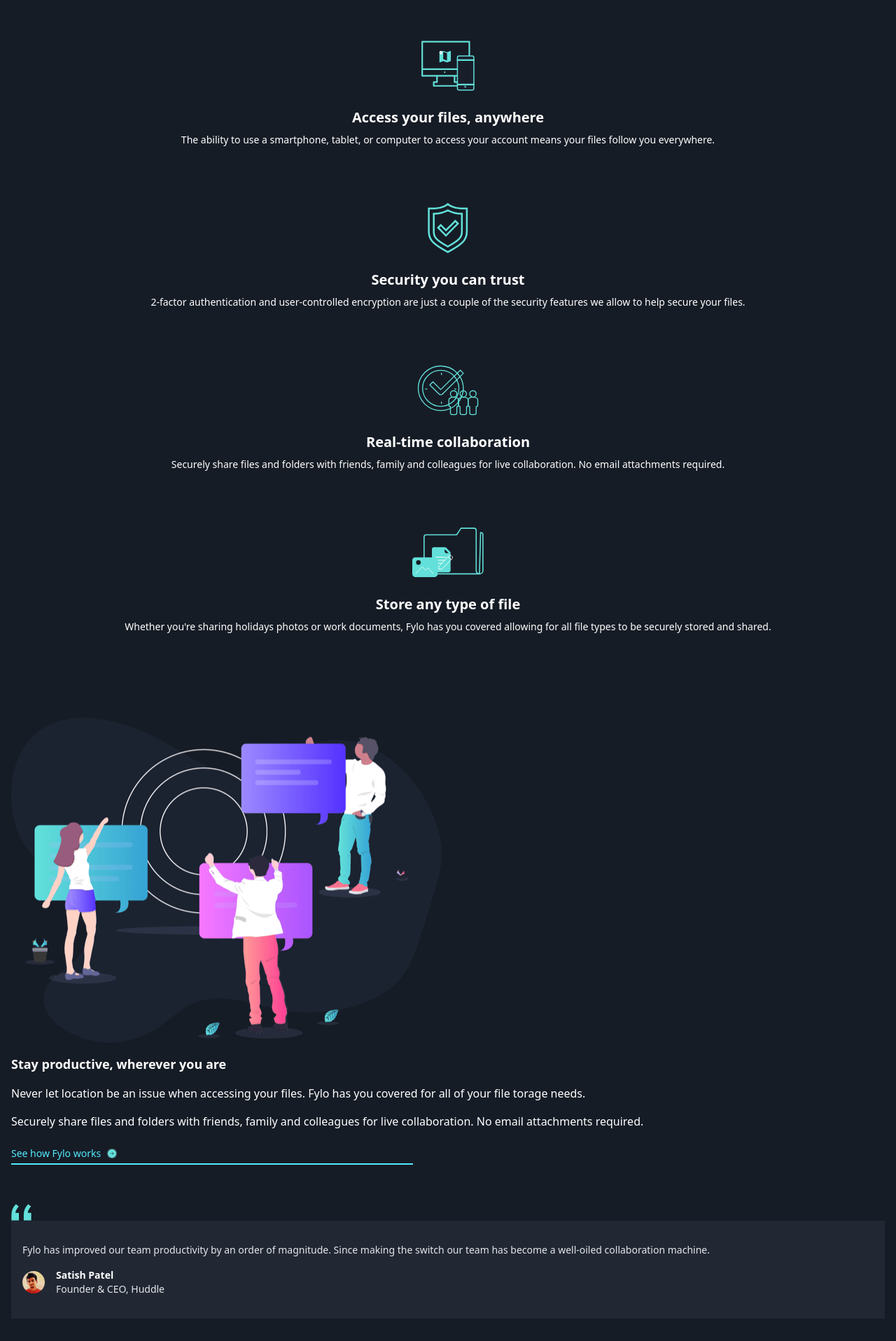
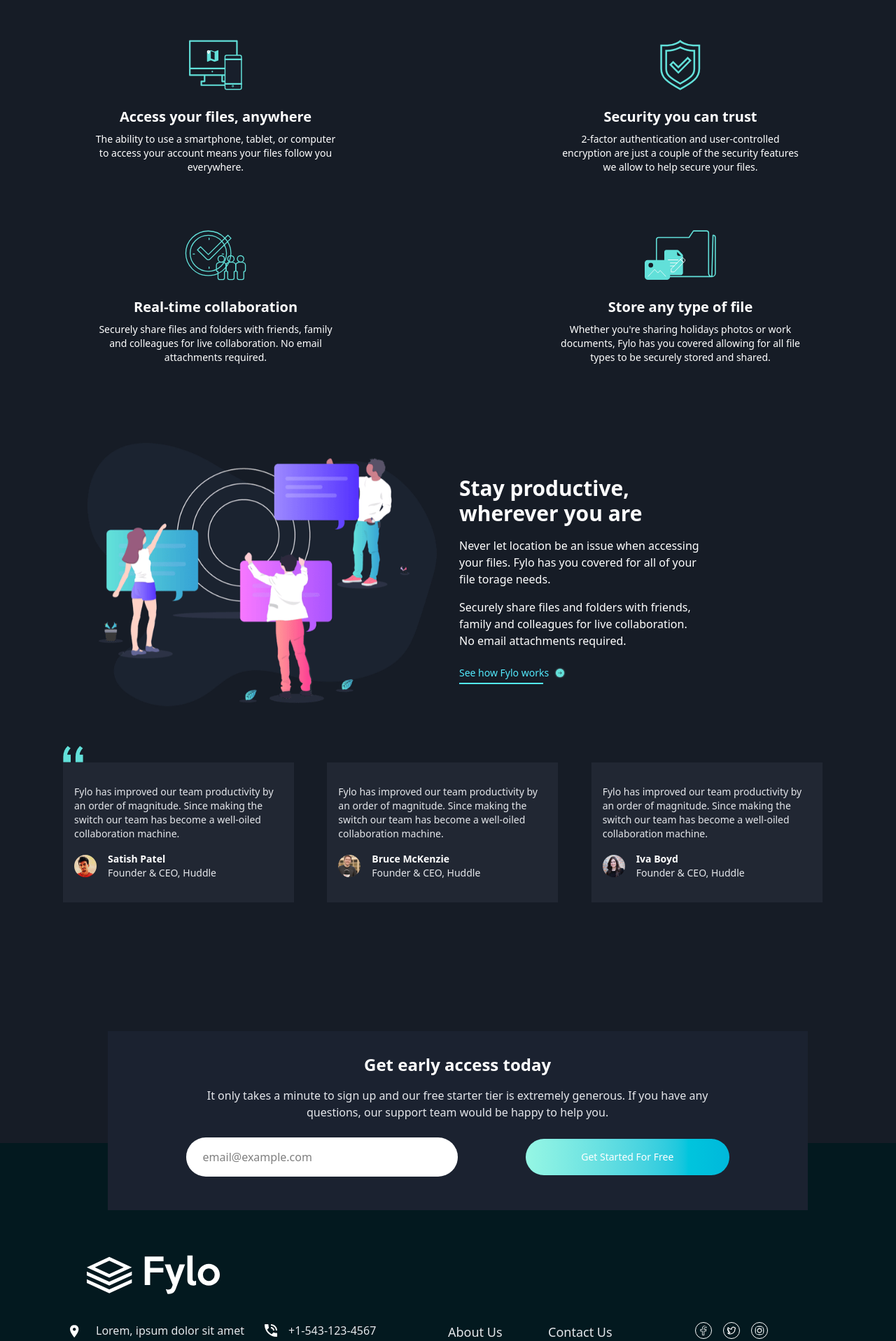
Before and after one commit to Medido1/Fylo-landing-page-with-dark-theme-and-features-grid, a React (Vite) app: page / in a window 1280 px wide. Shown: the part 880-2797 px from the top of the page at 70% size. Built offline with nearby package versions, Linux system fonts and the light colour scheme.

Commit message:
Add resposinve desing for different screen sizes

```diff
--- a/src/components/Feature.jsx
+++ b/src/components/Feature.jsx
@@ -2,14 +2,15 @@
   const {image, title, description} = data;
 
   return (
-    <div className="flex flex-col gap-2 text-center items-center">
+    <div className="flex flex-col gap-2 text-center items-center
+      x">
       <img
         className="h-18 mb-4"
         src={image} alt={title} />
       <h2 className="text-xl text-white font-bold">
         {title}
       </h2>
-      <p className="text-white text-sm w-[80%]">
+      <p className="text-white text-sm w-[80%] lg:w-[60%]">
         {description}
       </p>
     </div>
--- a/src/components/Footer.jsx
+++ b/src/components/Footer.jsx
@@ -8,10 +8,11 @@
 
 function Footer() {
   return (
-    <footer className="bg-[#03191F] p-4 lg:px-25 flex flex-col">
+    <footer className="bg-[#03191F] p-4 lg:px-25 flex flex-col lg:pt-30">
       <img src={logo} alt="logo" className="mt-10 ml-6 self-start h-14 mb-10" />
-      <div className="flex flex-col">
-        <div>
+      <div
+        className="flex flex-col md:grid md:grid-cols-2 lg:grid-cols-4">
+        <div className="lg:grid lg:grid-cols-2 lg:gap-4 lg:col-span-2">
           <div className="flex items-start gap-4 mb-4">
             <img src={locationIcon} alt="location icon" className="mt-1"/>
             <p className="text-gray-200 font-openSans ml-2 md:max-w-60 lg:max-w-80">
@@ -20,6 +21,7 @@
               vel necessitatibus id ex laborum.
             </p>
           </div>
+          <div>
             <div className="flex items-center gap-4 mb-4">
               <img src={phoneIcon} alt="phone icon"/>
               <p className="text-gray-200 font-openSans">
@@ -33,8 +35,9 @@
               </p>
             </div>
           </div>
-        <div className="text-gray-200 flex flex-col gap-2 mt-10
-          text-lg md:mt-0 md:grid md:grid-cols-2 md:gap-4 lg:gap-32">
+        </div>
+        <div className="text-gray-200 flex flex-col gap-2 mt-10 lg:mt-0
+          text-lg md:mt-0 md:grid md:grid-cols-2 md:gap-4">
           <ul className="flex flex-col gap-2 mb-6">
             <li>
               <a href="" className="cursor-pointer">About Us</a>
@@ -61,7 +64,8 @@
             </li>
           </ul>
         </div>
-        <div className="flex gap-4 mt-10 mx-auto mb-5">
+        <div className="flex gap-4 mt-10 lg:mt-0 mx-auto
+          mb-5 md:col-span-2 lg:col-span-1">
           <img
             className="cursor-pointer h-6 border-1 border-white p-1 rounded-[50%]"
             src={facebookIcon} alt="facebook icon"
--- a/src/components/Header.jsx
+++ b/src/components/Header.jsx
@@ -4,7 +4,7 @@
 
 function Header() {
   return (
-    <header className="px-4 py-8" >
+    <header className="px-4 py-8 lg:px-8 lg:py-16" >
       <div className="flex items-center justify-between mb-10">
         <img
           className="h-6"
@@ -15,7 +15,10 @@
           <a href="#">Sign In</a>
         </div>
       </div>
-      <img src={illustrationIntro} alt="illustration" />
+      <img
+        className="md:w-[50%] lg:w-[40%] mx-auto mb-10"
+        src={illustrationIntro} alt="illustration" />
+      <div className="sm:max-w-[80%] md:max-w-[60%] lg:max-w-[40%] mx-auto">
         <h1 className="font-raleway text-3xl text-white text-center font-bold mt-4">
           All your files in one secure location, accessible anywhere.
         </h1>
@@ -23,6 +26,7 @@
           Fylo stores all your most important files in one secure location. Access them wherever
           you need, share and collaborate with friends family, and co-workers.
         </p>
+      </div>
       <button className="block mx-auto mt-8 px-18 py-2 rounded-full text-white
         bg-gradient-to-r from-teal-200 to-cyan-500">
         Get Started
--- a/src/components/Main.jsx
+++ b/src/components/Main.jsx
@@ -7,8 +7,9 @@
 
 function Main() {
    return (
-    <main className="px-4 py-6 flex-grow mt-20">
-      <ul className="flex flex-col gap-20 mb-30">
+    <main className="px-4 py-6 flex-grow mt-20 relative">
+      <ul className="flex flex-col gap-20 mb-28
+        sm:grid sm:grid-cols-2">
         {features && features.map(feature => (
           <Feature
             key={feature.id}
@@ -16,15 +17,20 @@
           />
         ))}
       </ul>
-      <img src={stayProductive} alt="stay productive illustration" />
-      <h3 className="font-bold text-white text-lg my-4">
+      <div className="lg:flex lg:justify-center lg:gap-8 lg:items-center ">
+        <img
+          className="sm:w-[50%] lg:w-[40%]"
+          src={stayProductive} alt="stay productive illustration" />
+        <div className="lg:w-[40%]">
+          <h3 className="font-bold text-white text-lg sm:text-xl
+           lg:text-3xl sm:w-[80%] lg:w-[60%] my-4">
             Stay productive, wherever you are
           </h3>
-      <p className="text-white mb-4">
+          <p className="text-white mb-4 lg:max-w-[70%]">
             Never let location be an issue when accessing your files. Fylo has you
             covered for all of your file torage needs.
           </p>
-      <p className="text-white">
+          <p className="text-white lg:max-w-[70%]">
             Securely share files and folders with friends, family and colleagues
             for live collaboration. No email attachments required.
           </p>
@@ -34,35 +40,45 @@
               <img src={arrowIcon} alt="arrow icon" />
             </div>
             <div
-          className="h-0.5 bg-cyan-300 w-[46%]">
+              className="h-0.5 bg-cyan-300 w-[46%] lg:w-[24%]">
             </div>
           </a>
-      <ul className="relative flex flex-col gap-8 mt-20">
+        </div>
+      </div>
+      <ul className="relative flex flex-col gap-8 mt-20
+        sm:grid sm:grid-cols-2 lg:grid-cols-3 lg:between mx-auto
+         sm:pb-80 max-w-[1100px]">
         {testimonials && testimonials.map(item => (
           <Testimonial key={item.id} data={item}/>
         ))}
         <img src={bgQuotes} className="absolute -top-6 h-6" />
       </ul>
-      <div className="mt-20 bg-[#1b2230] px-4 py-8 flex flex-col items-center">
-        <p className="text-white text-xl font-bold text-center">
+      <div className="mt-20 bg-[#1b2230] px-4 py-8 flex flex-col items-center
+        sm:max-w-[500px] sm:absolute sm:-bottom-[2%] lg:-bottom-[6%] sm:left-[10%] md:left-[18%]
+        lg:left-[12%] lg:max-w-[1000px] lg:px-28">
+        <p className="text-white text-xl lg:text-2xl font-bold text-center">
           Get early access today
         </p>
         <p className="text-gray-200 text-center mt-4">
           It only takes a minute to sign up and our free starter tier is extremely generous.
           If you have any questions, our support team would be happy to help you.
         </p>
-        <div>
+        <div className="lg:flex lg:items-center lg:w-full">
+          <div className="w-full">
             <label htmlFor="email" className="sr-only">Email Adress</label>
             <input
-            className="rounded-full bg-white px-6 py-4 mt-6 mb-4 "
+              className="rounded-full bg-white px-6 py-4 mt-6 mb-4 lg:w-[80%] "
               type="email" placeholder="email@example.com" id="email"
               required
             />
           </div>
-        <button className="bg-gradient-to-r from-teal-200 to-cyan-500
-          text-white px-16 py-4 mt-2 rounded-full cursor-pointer">
+          <button
+            className="bg-gradient-to-r from-teal-200 to-cyan-500
+            text-white px-16 py-4 mt-2 rounded-full cursor-pointer
+            lg:w-[50%] lg:text-sm">
             Get Started For Free
           </button>
+        </div>
       </div>
     </main>
    )
--- a/src/components/Testimonial.jsx
+++ b/src/components/Testimonial.jsx
@@ -1,7 +1,7 @@
 function Testimonial({data}) {
   const {text, avatar, name, jobTitle} = data
   return (
-    <div className="px-4 py-8 bg-[#212733]">
+    <div className="px-4 py-8 bg-[#212733] max-w-[330px]">
       <p className="text-gray-200 text-sm mb-4">
         {text}
       </p>
```
Lines whose indentation alone changed are shown as unchanged.
